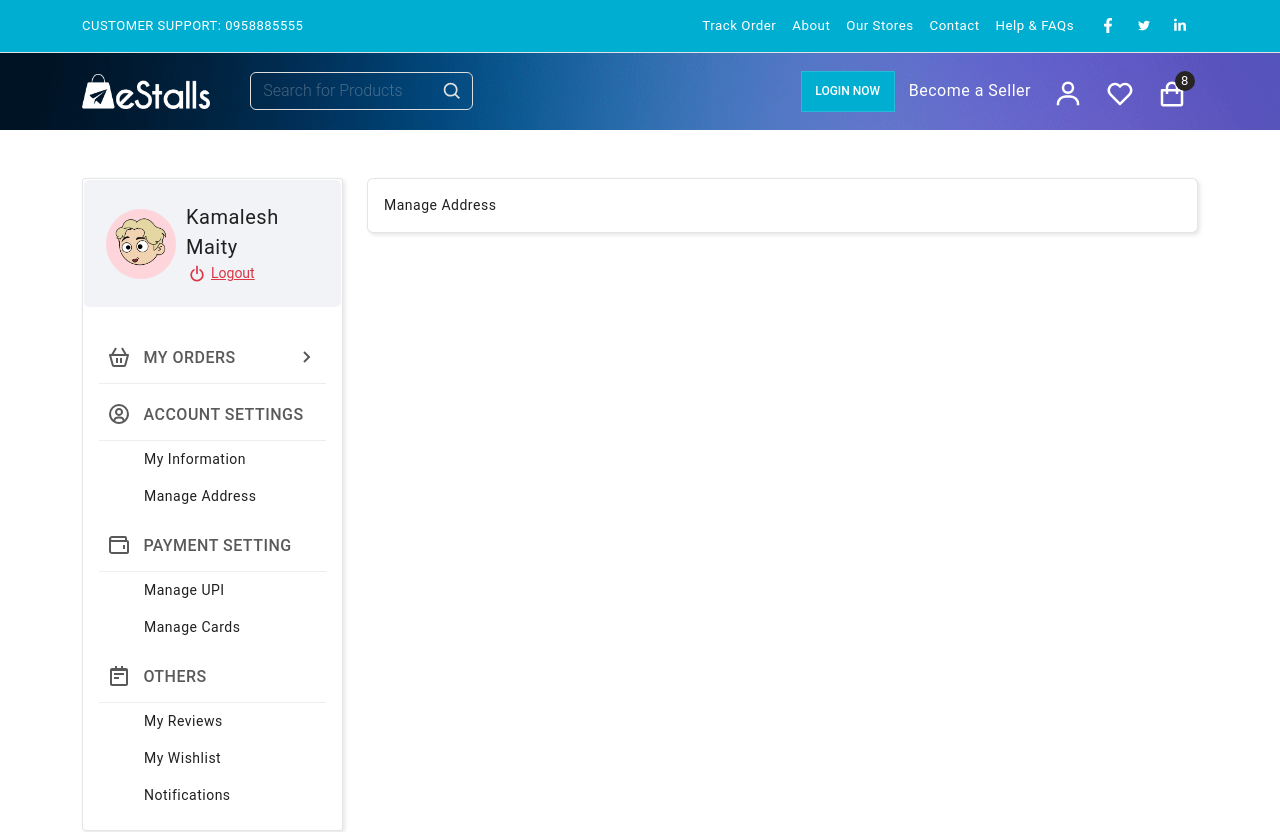
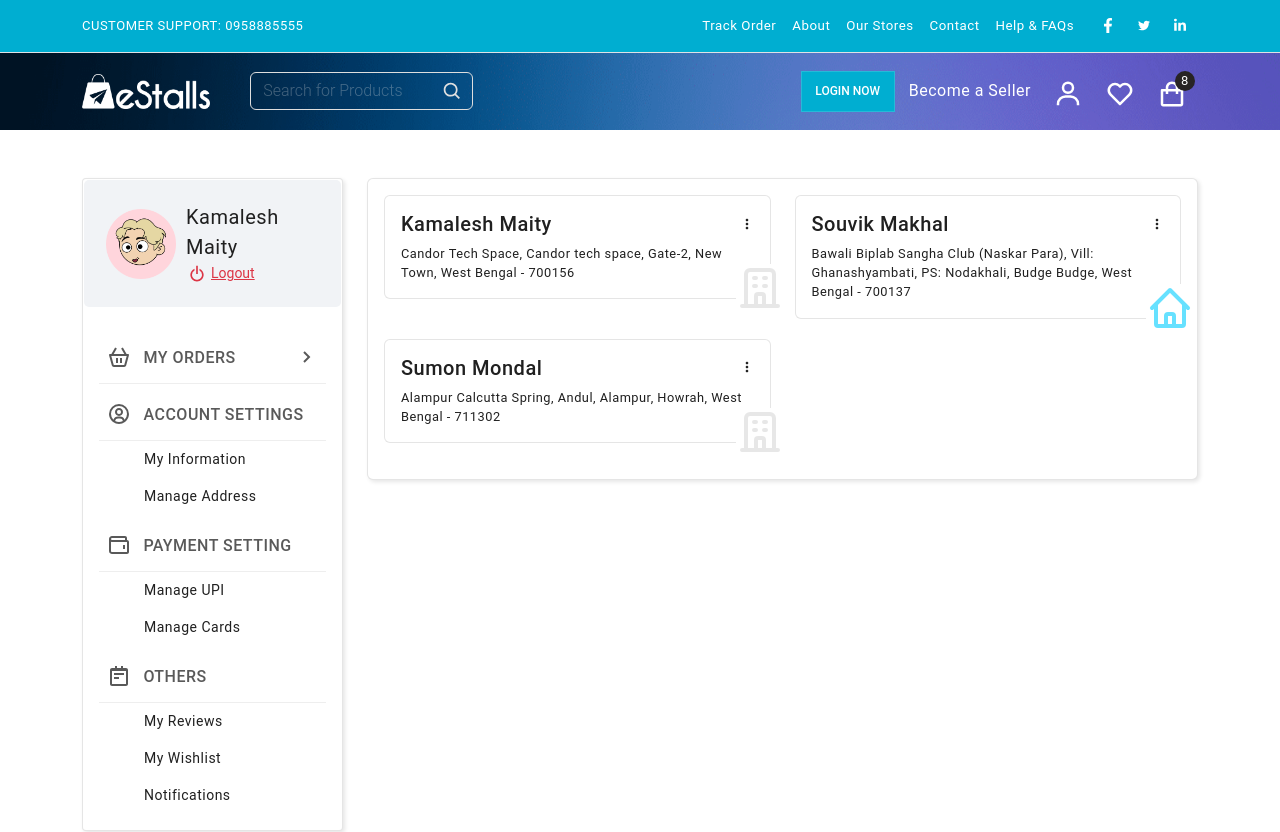
Before and after one commit to kamalesh777/e-stalls-client, a Next.js app: page /profile/account-setting/manage-address in a window 1280 px wide. Shown: the top 832 px of the page. Built offline with nearby package versions, Linux system fonts and the light colour scheme.

Commit message:
address list option meu done with dropdown

```diff
--- a/src/components/Profile/AccountSetting/ManageAddress.tsx
+++ b/src/components/Profile/AccountSetting/ManageAddress.tsx
@@ -1,10 +1,62 @@
-import React from 'react'
+import React, { useState } from 'react'
+import { Card, Col, Dropdown, Row } from 'react-bootstrap'
+import { BiDotsVerticalRounded } from 'react-icons/bi'
+import { HiOutlineHome, HiOutlineOfficeBuilding } from 'react-icons/hi'
 
+import addressData from '@/mock/address.json'
+
+interface dataType {
+  _id: string
+  name: string
+  mobile: string
+  address: string
+  address_type: string
+  default: boolean
+}
 const ManageAddress = (): JSX.Element => {
-  console.log('hello')
+  const [addressList] = useState<dataType[]>(addressData)
+
+  const individualDropdown = (
+    <Dropdown className="option-menu">
+      <Dropdown.Toggle id="dropdown-basic" className="simple-dropdown">
+        <BiDotsVerticalRounded />
+      </Dropdown.Toggle>
+
+      <Dropdown.Menu>
+        <Dropdown.Item href="#/action-1">Edit</Dropdown.Item>
+        <Dropdown.Item href="#/action-3">Make it default</Dropdown.Item>
+        <Dropdown.Item className="text-danger">Delete</Dropdown.Item>
+      </Dropdown.Menu>
+    </Dropdown>
+  )
   return (
     <div className="card">
-      <div className="card-body">Manage Address</div>
+      <div className="card-body">
+        <Row>
+          <Col />
+        </Row>
+        <Row>
+          {addressList.map(obj => (
+            <Col key={obj._id} md={6}>
+              <Card className="adress-box">
+                <Card.Body>
+                  <div className={`addres-icon ${obj.default ? 'active' : ''}`}>
+                    {obj.address_type === 'office' ? (
+                      <HiOutlineOfficeBuilding className="fs-3" />
+                    ) : (
+                      <HiOutlineHome className="fs-3" />
+                    )}
+                  </div>
+
+                  <h4 className="fs-5">{obj.name}</h4>
+                  <p className="fs-7 mb-0">{obj.address}</p>
+                  {individualDropdown}
+                </Card.Body>
+              </Card>
+            </Col>
+          ))}
+        </Row>
+      </div>
     </div>
   )
 }
--- /dev/null
+++ b/src/mock/address.json
@@ -0,0 +1,26 @@
+[
+    {
+        "_id": "38202-2",
+        "name": "Kamalesh Maity",
+        "mobile": 7550826072,
+        "address": "Candor Tech Space, Candor tech space, Gate-2, New Town, West Bengal - 700156",
+        "address_type": "office",
+        "default": false
+    },
+    {
+        "_id": "38202-3",
+        "name": "Souvik Makhal",
+        "mobile": 9903521120,
+        "address": "Bawali Biplab Sangha Club (Naskar Para), Vill: Ghanashyambati, PS: Nodakhali, Budge Budge, West Bengal - 700137",
+        "address_type": "home",
+        "default": true
+    },
+    {
+        "_id": "38202-4",
+        "name": "Sumon Mondal",
+        "mobile": 9593351714,
+        "address": "Alampur Calcutta Spring, Andul, Alampur, Howrah, West Bengal - 711302",
+        "address_type": "office",
+        "default": false
+    }
+]
--- a/styles/globals.scss
+++ b/styles/globals.scss
@@ -315,6 +315,50 @@ input[type="checkbox"] + label{
     border-radius: 5px;
     padding: 22px;
     margin-bottom: 20px;
+}
+.adress-box {
+    margin-bottom: 20px;
+    box-shadow: none;
+
+}
+.adress-box:hover {
+	box-shadow: inherit;
+}
+.addres-icon {
+    position: absolute;
+    bottom: -14px;
+    right: -14px;
+    background: #fff;
+}
+
+.addres-icon svg {
+    font-size: 3rem !important;
+    opacity: 0.1;
+}
+.addres-icon.active svg {
+	opacity: 1;
+}
+.active svg {
+    color: $bg-color-light;
+}
+.simple-dropdown,
+.simple-dropdown:hover,
+.simple-dropdown:focus,
+.simple-dropdown:active{
+	padding: 0;
+	background-color: transparent !important;
+	border: 0;
+	outline: 0;
+	box-shadow: none !important;
+	color: $text-dark-1;
+}
+.simple-dropdown::after {
+	display: none;
+}
+.option-menu {
+    position: absolute;
+    top: 15px;
+    right: 15px;
 }
 /*
 Product Effect
@@ -1500,6 +1544,7 @@ ul.categories-list li {
 	font-size: 14px;
 	margin: 8px 0 0;
 	border-radius: 0px;
+	background-color: $bg-light-1;
 }
 
 .header-content .top-cart-icons .dropdown-menu {
```
